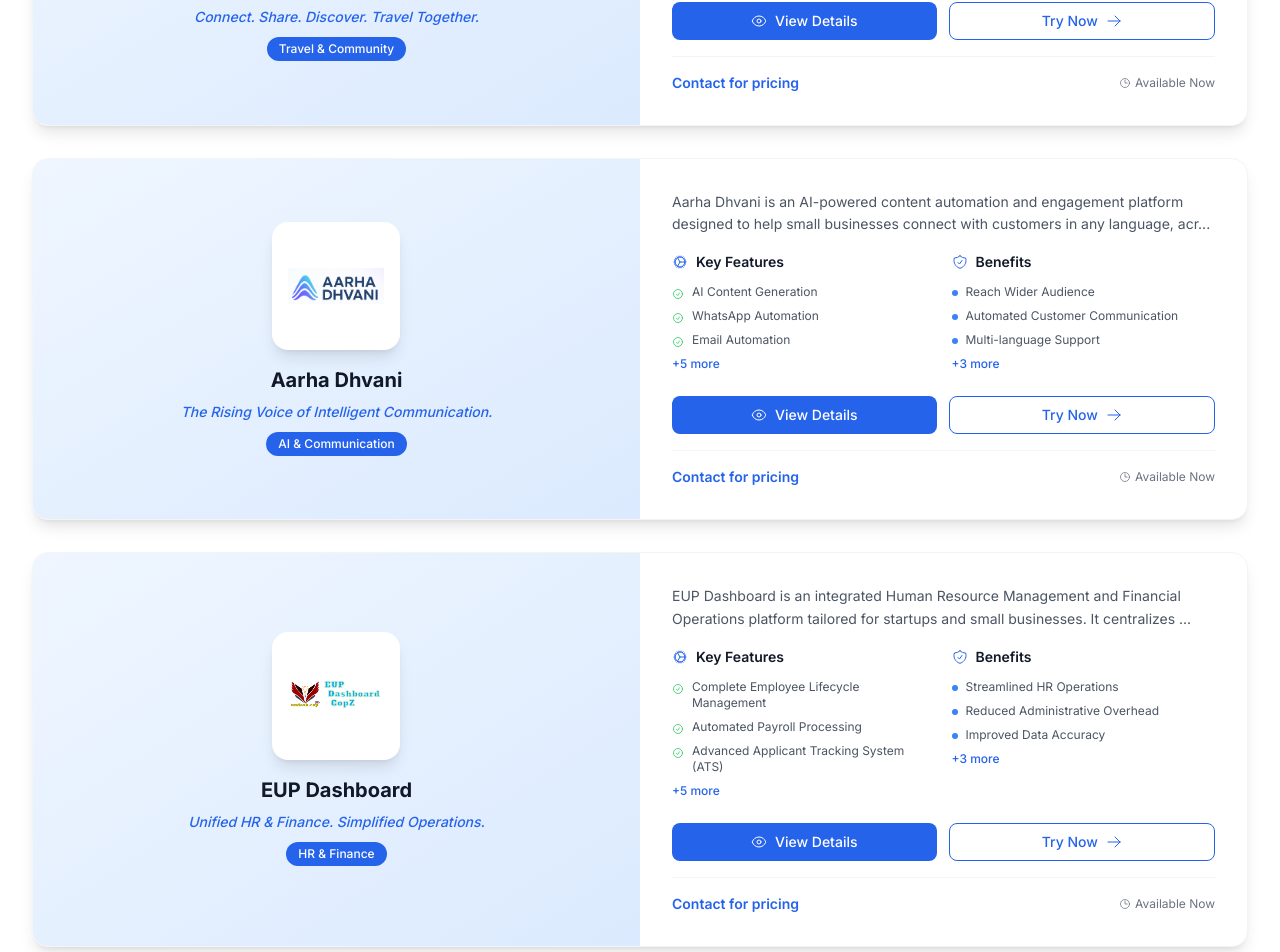
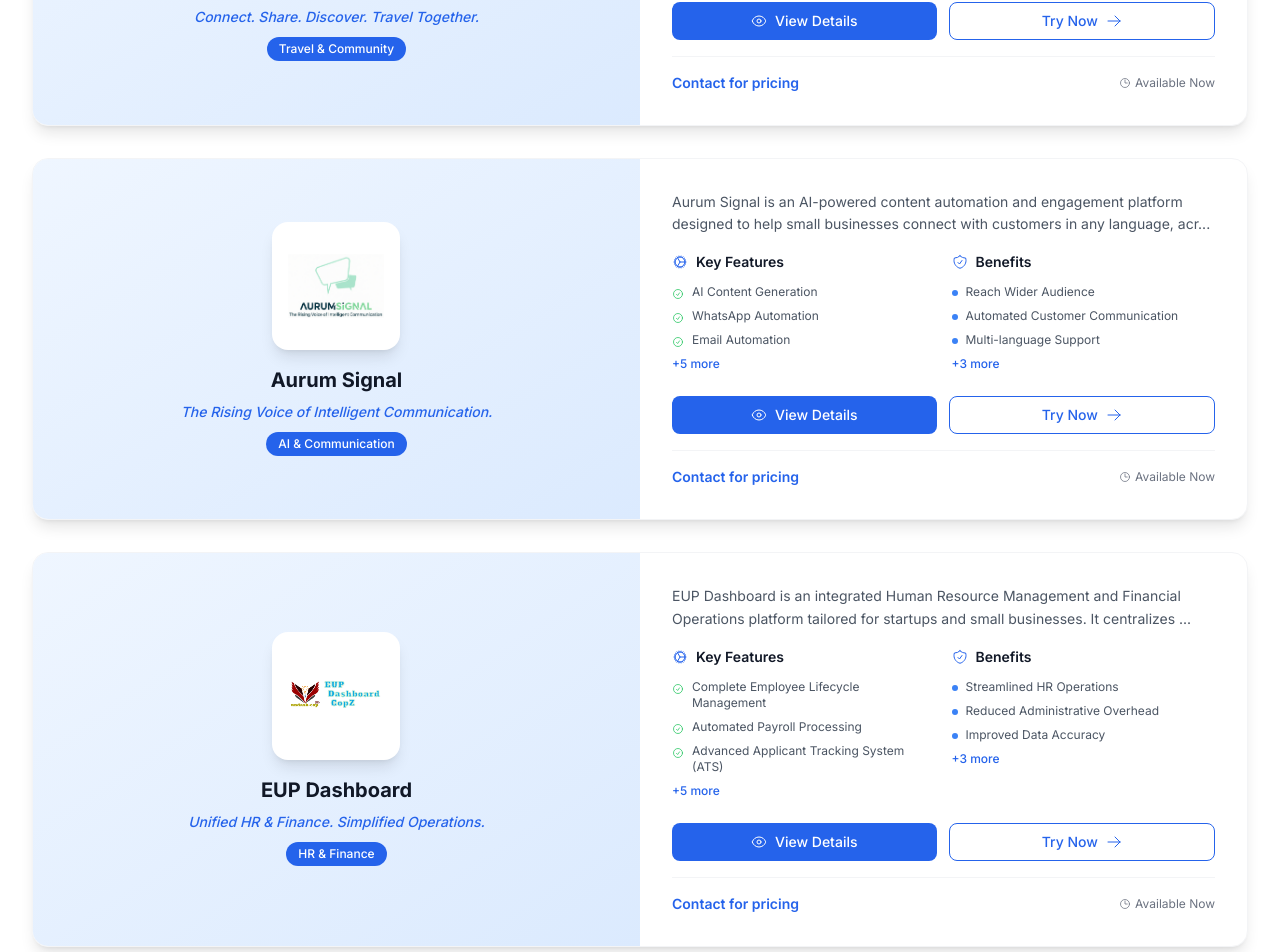
Before and after one commit to undash-cop/udc-webstack2.0, a React (Vite) app: page /products in a window 1280 px wide. Shown: the part 825-1777 px from the top of the page. Built offline with nearby package versions, Linux system fonts and the light colour scheme.

Commit message:
upgraded product name to aurumsignal

```diff
--- a/src/data/companyData.js
+++ b/src/data/companyData.js
@@ -251,12 +251,12 @@
       ]
     },
     {
-      name: "Aarha Dhvani",
+      name: "Aurum Signal",
       tagline: "The Rising Voice of Intelligent Communication.",
       description:
-        "Aarha Dhvani is an AI-powered content automation and engagement platform designed to help small businesses connect with customers in any language, across WhatsApp, email, and social media. The platform automates customer communication in 20+ Indian languages, enabling businesses to reach a wider audience and engage effectively in their preferred vernacular. With intelligent content generation, automated messaging workflows, and comprehensive analytics, Aarha Dhvani empowers businesses to streamline their communication processes, improve customer engagement, and scale their marketing efforts effortlessly.",
-      photo: "/logos/aarha-dhvani.png",
-      link: "//aarhadhvani.undash-cop.com",
+        "Aurum Signal is an AI-powered content automation and engagement platform designed to help small businesses connect with customers in any language, across WhatsApp, email, and social media. The platform automates customer communication in 20+ Indian languages, enabling businesses to reach a wider audience and engage effectively in their preferred vernacular. With intelligent content generation, automated messaging workflows, and comprehensive analytics, Aurum Signal empowers businesses to streamline their communication processes, improve customer engagement, and scale their marketing efforts effortlessly.",
+      photo: "/logos/aurum-signal.png",
+      link: "//aurumsignal.undash-cop.com",
       features: [
         "AI Content Generation",
         "WhatsApp Automation",
--- a/src/pages/ProductDetail.tsx
+++ b/src/pages/ProductDetail.tsx
@@ -95,7 +95,7 @@
       'Futuro Expenses': 'Personal Finance',
       'YRB Services': 'IT Services',
       'Fotralife': 'Travel & Community',
-      'Aarha Dhvani': 'AI & Communication',
+      'Aurum Signal': 'AI & Communication',
       'RecruitAI': 'AI + ATS'
     };
     return categoryMap[productName] || 'Software Solutions';
@@ -109,7 +109,7 @@
       'Futuro Expenses': `Futuro Expenses is a sophisticated personal finance management application that brings clarity and control to your financial life. Designed with the modern user in mind, this intuitive platform helps you track spending, set budgets, monitor investments, and plan for the future with confidence. Advanced categorization, smart notifications, and comprehensive reporting features provide the insights you need to make informed financial decisions and achieve your monetary goals.`,
       'YRB Services': `YRB Services represents the future of IT service management, providing comprehensive solutions that keep your technology infrastructure running smoothly and efficiently. Our expert team delivers round-the-clock support, proactive monitoring, and strategic guidance to ensure your systems remain secure, optimized, and aligned with your business objectives. From network management and cybersecurity to cloud solutions and digital transformation, YRB Services is your trusted partner in navigating the complex world of enterprise technology.`,
       'Fotralife': `Fotralife is a vibrant travel and community platform that connects travelers with authentic local experiences and like-minded adventurers. This innovative platform combines social networking with travel planning, allowing users to discover hidden gems, share experiences, and build lasting connections with fellow travelers from around the world. With advanced matching algorithms, social features, and comprehensive destination guides, Fotralife makes it easy to discover new places, connect with fellow travelers, and create the perfect itinerary for your next adventure. The platform's mobile-first design ensures you have access to all features and community insights wherever your travels take you.`,
-      'Aarha Dhvani': `Aarha Dhvani represents the future of intelligent business communication, combining cutting-edge AI technology with deep understanding of Indian market needs. This revolutionary platform breaks down language barriers by enabling businesses to communicate seamlessly in 20+ Indian languages, reaching customers in their native tongues through WhatsApp, email, and social media channels. With intelligent content generation powered by advanced AI, automated workflow management, and comprehensive analytics, Aarha Dhvani transforms how small businesses engage with their customers. The platform's vernacular-first approach ensures that businesses can connect authentically with diverse audiences, while its automation capabilities free up valuable time for business owners to focus on growth and innovation.`,
+      'Aurum Signal': `Aurum Signal represents the future of intelligent business communication, combining cutting-edge AI technology with deep understanding of Indian market needs. This revolutionary platform breaks down language barriers by enabling businesses to communicate seamlessly in 20+ Indian languages, reaching customers in their native tongues through WhatsApp, email, and social media channels. With intelligent content generation powered by advanced AI, automated workflow management, and comprehensive analytics, Aurum Signal transforms how small businesses engage with their customers. The platform's vernacular-first approach ensures that businesses can connect authentically with diverse audiences, while its automation capabilities free up valuable time for business owners to focus on growth and innovation.`,
       'RecruitAI': `RecruitAI revolutionizes the recruitment landscape for consultancies by leveraging advanced artificial intelligence to automate 87% of the hiring process. This intelligent platform seamlessly integrates with multiple job pools and recruitment channels, automatically sourcing qualified candidates that match your specific requirements. Using sophisticated machine learning algorithms, RecruitAI analyzes candidate profiles, skills, experience, and cultural fit to provide intelligent matching and ranking. The platform handles everything from initial candidate sourcing and resume screening to interview scheduling and candidate communication, dramatically reducing the time and effort required from your recruitment team. With comprehensive analytics and reporting, RecruitAI provides actionable insights into your hiring pipeline, helping you optimize your recruitment strategy and make data-driven decisions. Designed specifically for consultancies, the platform understands the unique challenges of high-volume, quality-focused recruitment, enabling you to scale your hiring operations while maintaining exceptional candidate quality standards.`
     };
     return descriptions[productName] || productName;
@@ -165,7 +165,7 @@
         security: 'User data protection, Secure payments',
         integration: 'Social media, Travel booking platforms, Maps'
       },
-      'Aarha Dhvani': {
+      'Aurum Signal': {
         platform: 'Web-based, Mobile Responsive',
         deployment: 'Cloud-based SaaS',
         users: 'Scalable from individual to enterprise',
@@ -264,19 +264,19 @@
           rating: 5
         }
       ],
-      'Aarha Dhvani': [
+      'Aurum Signal': [
         {
           name: 'Rajesh Kumar',
           company: 'Local Retail Business',
           role: 'Business Owner',
-          content: 'Aarha Dhvani has transformed how we communicate with our customers. Being able to send messages in multiple Indian languages has significantly increased our customer engagement.',
+          content: 'Aurum Signal has transformed how we communicate with our customers. Being able to send messages in multiple Indian languages has significantly increased our customer engagement.',
           rating: 5
         },
         {
           name: 'Priya Sharma',
           company: 'E-commerce Startup',
           role: 'Marketing Manager',
-          content: 'The AI content generation and automation features have saved us countless hours. We can now focus on strategy while Aarha Dhvani handles our customer communication.',
+          content: 'The AI content generation and automation features have saved us countless hours. We can now focus on strategy while Aurum Signal handles our customer communication.',
           rating: 5
         }
       ],
@@ -357,18 +357,18 @@
           answer: 'Fotralife connects you with fellow travelers through advanced matching algorithms and social features.'
         }
       ],
-      'Aarha Dhvani': [
+      'Aurum Signal': [
         {
-          question: 'Which languages does Aarha Dhvani support?',
-          answer: 'Aarha Dhvani supports 20+ Indian languages including Hindi, Kannada, Tamil, Telugu, Bengali, Marathi, Gujarati, and many more, enabling businesses to communicate with customers in their preferred language.'
+          question: 'Which languages does Aurum Signal support?',
+          answer: 'Aurum Signal supports 20+ Indian languages including Hindi, Kannada, Tamil, Telugu, Bengali, Marathi, Gujarati, and many more, enabling businesses to communicate with customers in their preferred language.'
         },
         {
-          question: 'Can I integrate Aarha Dhvani with my existing systems?',
-          answer: 'Yes, Aarha Dhvani offers comprehensive API integration capabilities, allowing you to connect with WhatsApp Business API, email providers, social media platforms, and CRM systems.'
+          question: 'Can I integrate Aurum Signal with my existing systems?',
+          answer: 'Yes, Aurum Signal offers comprehensive API integration capabilities, allowing you to connect with WhatsApp Business API, email providers, social media platforms, and CRM systems.'
         },
         {
           question: 'How does the AI content generation work?',
-          answer: 'Aarha Dhvani uses advanced AI to generate contextually appropriate content in multiple languages, helping you create engaging messages that resonate with your audience while maintaining brand consistency.'
+          answer: 'Aurum Signal uses advanced AI to generate contextually appropriate content in multiple languages, helping you create engaging messages that resonate with your audience while maintaining brand consistency.'
         }
       ],
       'RecruitAI': [
--- a/src/pages/Products.tsx
+++ b/src/pages/Products.tsx
@@ -75,7 +75,7 @@
       'Futuro Expenses': 'Personal Finance',
       'YRB Services': 'IT Services',
       'Fotralife': 'Travel & Community',
-      'Aarha Dhvani': 'AI & Communication',
+      'Aurum Signal': 'AI & Communication',
       'RecruitAI': 'AI + ATS'
     };
     return categoryMap[productName] || 'Software Solutions';
```
Also changed, not shown: public/logos/aarha-dhvani.png (deleted), public/logos/aurum-signal.png (added).
